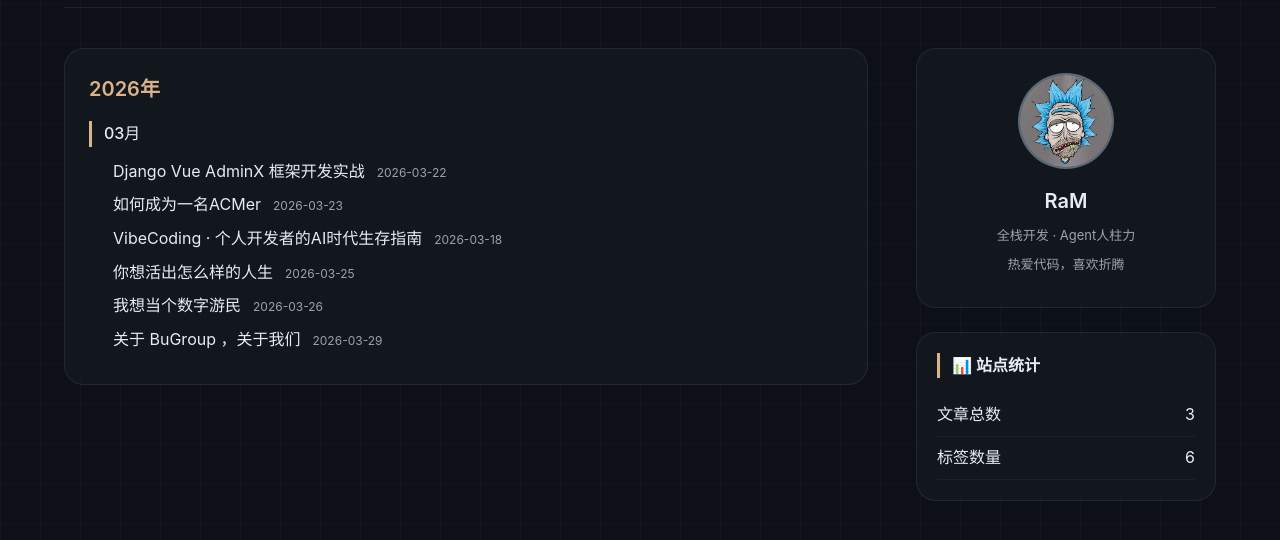
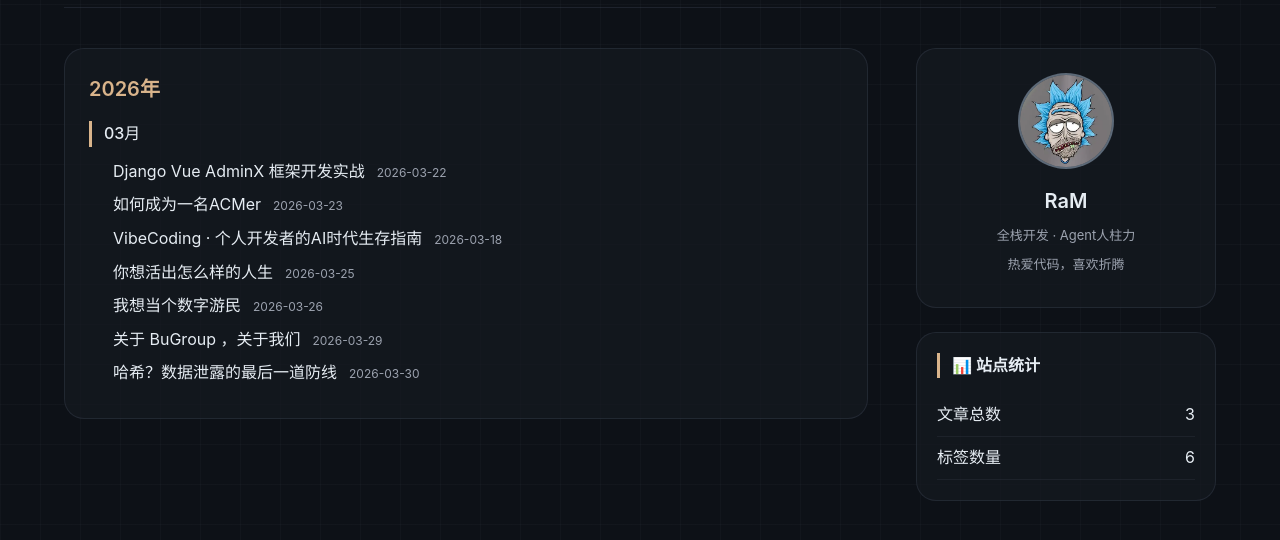
Before and after one commit to RaM-bugourp/RaM-bugourp.github.io, a plain HTML site: page archive.html in a window 1280 px wide. Shown: the part 76-616 px from the top of the page. Drawn offline with Linux system fonts and the light colour scheme.

Commit message:
Update archive.html

```diff
--- a/archive.html
+++ b/archive.html
@@ -52,8 +52,8 @@
         { id: "post3", title: "VibeCoding · 个人开发者的AI时代生存指南", date: "2026-03-18" },
         { id: "post4", title: "你想活出怎么样的人生", date: "2026-03-25", tag: ":)", excerpt: "每个人都会死的，所以来看电视吧", tags: "#o.O " },
         { id: "post5", title: "我想当个数字游民", date: "2026-03-26", tag: "个人开发", excerpt: "你准备什么时候开始呢？", tags: "#全栈 " },
-        { id: "post6", title: "关于 BuGroup ，关于我们", date: "2026-03-29", tag: "BuGroup", excerpt: "BuGroup 是由我和 Witherwithwinter 创办的独立组织。", tags: "#组织" }
-
+        { id: "post6", title: "关于 BuGroup ，关于我们", date: "2026-03-29", tag: "BuGroup", excerpt: "BuGroup 是由我和 Witherwithwinter 创办的独立组织。", tags: "#组织" },
+        { id: "post7", title: "哈希？数据泄露的最后一道防线", date: "2026-03-30", tag: "backend", excerpt: "盐是啥？哈希又是啥", tags: "#salt" },
     ];
 
     function renderArchivePage() {
```
